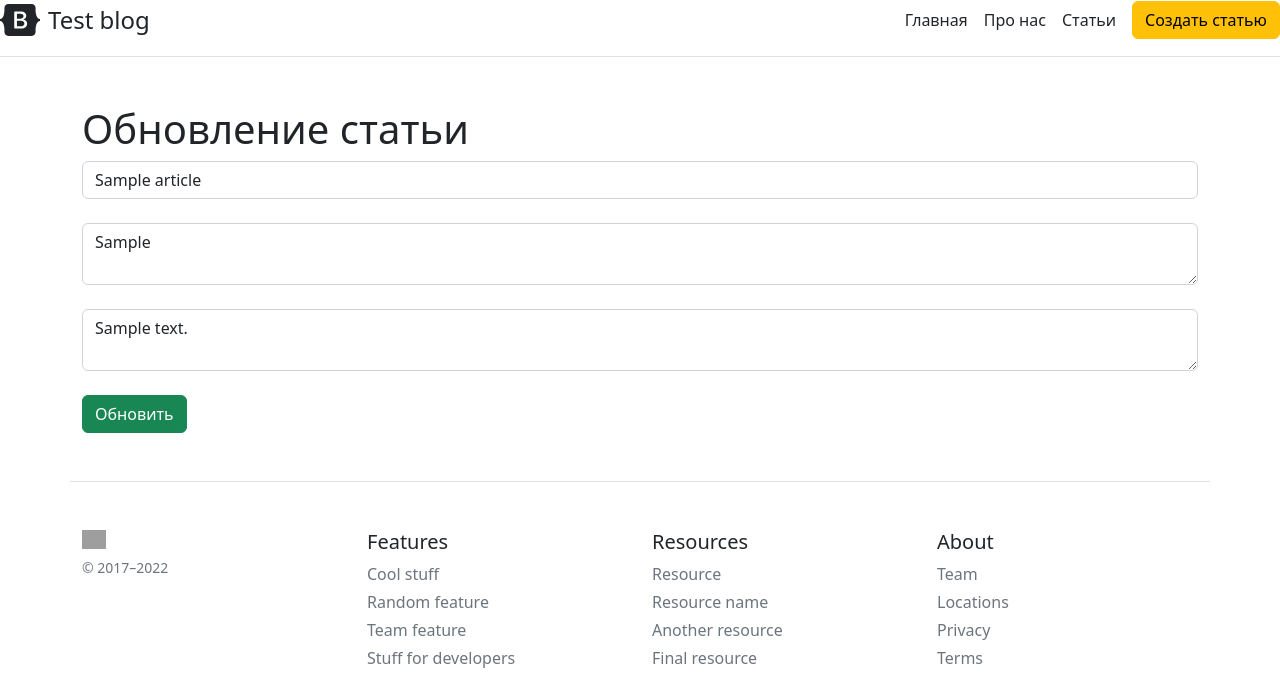
After one commit to DmitryAgeev/flask_website, a Flask app: page /posts/1/update in a window 1280 px wide. The commit adds this page. Shown: the top 673 px of the page. Run offline with Flask 2, Linux system fonts and the light colour scheme; tables that the repository leaves empty hold one stand-in row (values such as "Sample post"); grey boxes are pictures that could not be loaded.

Commit message:
added 'remove' and 'update' option

```diff
--- a/app.py
+++ b/app.py
@@ -42,6 +42,34 @@ def post_detail(id):
     return render_template('post-detail.html', article=article)
 
 
+@app.route('/posts/<int:id>/del')
+def post_delete(id):
+    article = Article.query.get_or_404(id)
+    try:
+        db.session.delete(article)
+        db.session.commit()
+        return redirect('/posts')
+    except:
+        return 'При удалении статьи произошла ошибка'
+
+
+@app.route('/posts/<int:id>/update', methods=['POST', 'GET'])
+def post_update(id):
+    article = Article.query.get(id)
+    if request.method == 'POST':
+        article.title = request.form['title']
+        article.intro = request.form['intro']
+        article.text = request.form['text']
+
+        try:
+            db.session.commit()
+            return redirect('/posts')
+        except:
+            return 'При редактировании статьи произошла ошибка'
+    else:
+        return render_template('post_update.html', article=article)
+
+
 @app.route('/create-article', methods=['POST', 'GET'])
 def create_article():
     if request.method == 'POST':
--- a/templates/post-detail.html
+++ b/templates/post-detail.html
@@ -11,6 +11,8 @@
     <div class="alert alert-info">
         <p>{{ article.text }}</p>
         <p><b>Дата: {{ article.date.date() }}</b></p>
+        <a href="/posts/{{ article.id }}/del" class="btn btn-danger">Удалить запись</a>
+        <a href="/posts/{{ article.id }}/update" class="btn btn-success">Редактировать запись</a>
     </div>
 
 </div>
--- /dev/null
+++ b/templates/post_update.html
@@ -0,0 +1,17 @@
+{% extends 'base.html' %}
+
+{% block title %}
+Обновление статьи
+{% endblock %}
+
+{% block body %}
+<div class="conteiner mt-5">
+    <h1>Обновление статьи</h1>
+    <form method="post">
+        <input type="text" name="title" id="title" class="form-control" value="{{ article.title }}" placeholder="Введите название"><br>
+        <textarea name="intro" id="intro" class="form-control" placeholder="Введите анонс">{{ article.intro }}</textarea><br>
+        <textarea name="text" id="text" class="form-control" placeholder="Введите основной текст">{{ article.text }}</textarea><br>
+        <input type="submit" class="btn btn-success" value="Обновить">
+    </form>
+</div>
+{% endblock %}
--- a/templates/posts.html
+++ b/templates/posts.html
@@ -8,6 +8,7 @@
 <div class="conteiner mt-5">
     <h1>Все статьи на сайте</h1>
 
+    {% if articles|length > 0 %}
         {% for el in articles %}
         <div class="alert alert-info">
             <h2>{{ el.title }}</h2>
@@ -16,5 +17,8 @@
             <a href="/posts/{{ el.id }}" class="btn btn-warning">Детальнее</a>
         </div>
         {% endfor %}
+    {% else %}
+    <p>У нас ещё нет статей на сайте</p>
+    {% endif %}
 </div>
 {% endblock %}
```
Also changed, not shown: website.db. Lines whose indentation alone changed are shown as unchanged.
